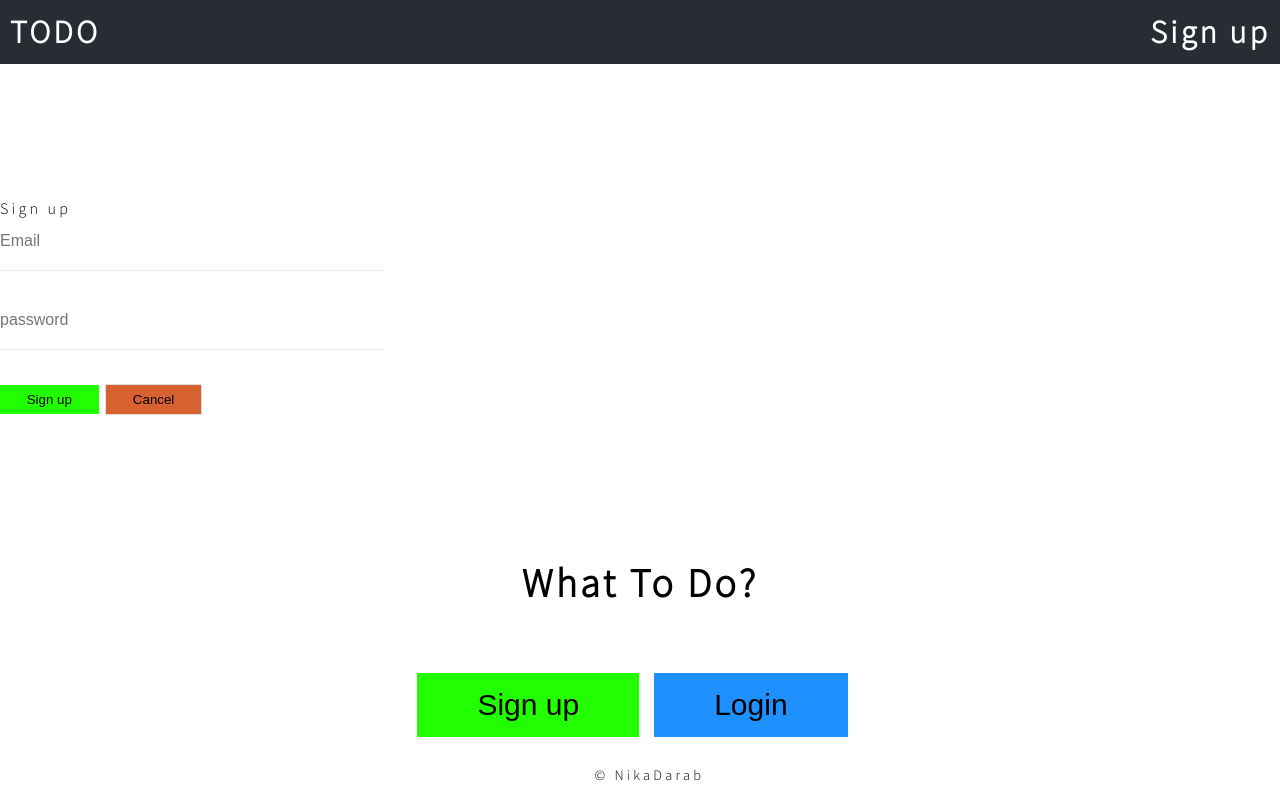
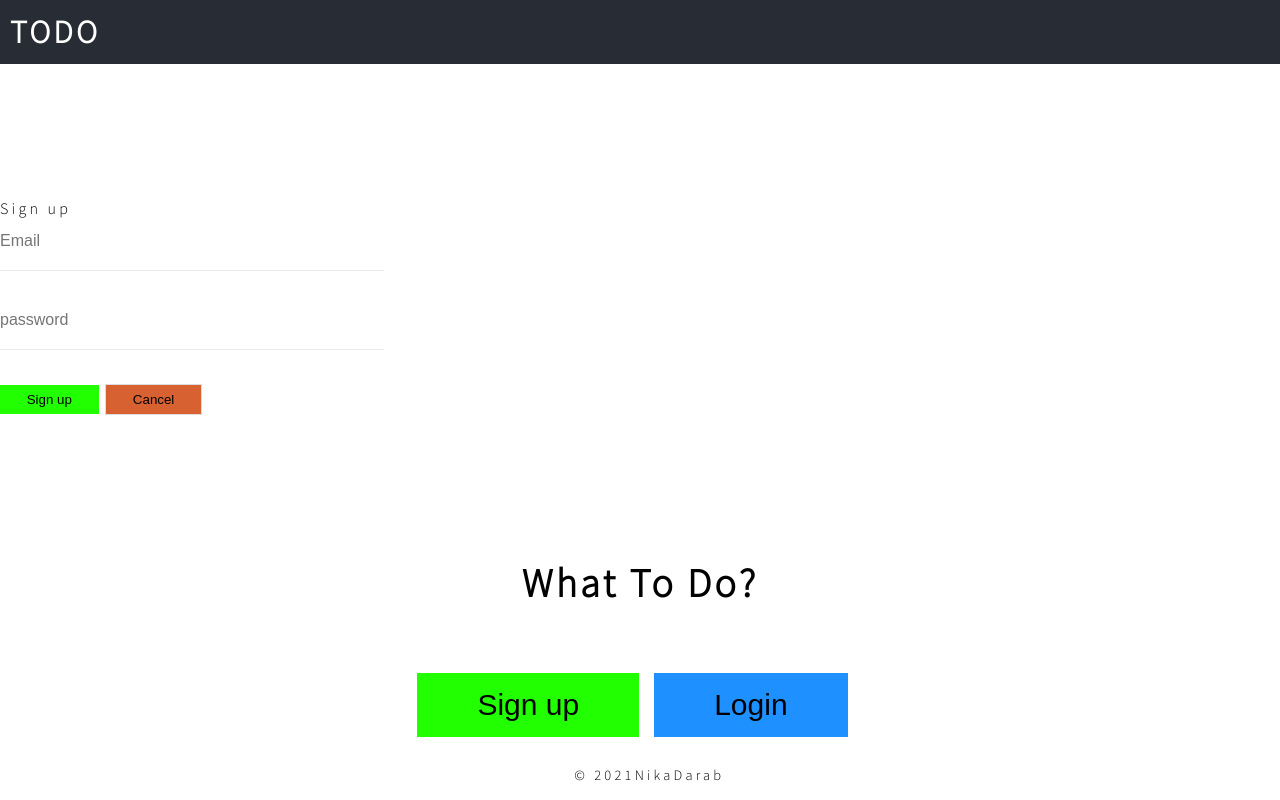
Before and after one commit to NikaDarab/todo, a React (Create React App) app: page /register in a window 1280 px wide. Built offline with nearby package versions, Linux system fonts and the light colour scheme.

Commit message:
removed signup from headeR

```diff
--- a/src/components/Footer/Footer.js
+++ b/src/components/Footer/Footer.js
@@ -3,7 +3,7 @@ let Footer = () => {
     <>
       <footer id="footer">
         <ul className="copyright">
-          <li>&copy; NikaDarab</li>
+          <li>&copy; 2021NikaDarab</li>
         </ul>
       </footer>
     </>
--- a/src/components/Header.js/Header.js
+++ b/src/components/Header.js/Header.js
@@ -10,7 +10,7 @@ let Header = () => {
           <li>TODO</li>
 
           <li className="auth-link" onClick={logout}>
-            {user ? "Logout" : "Sign up"}
+            {user ? "Logout" : null}
           </li>
         </h1>
       </header>
```
Also changed, not shown: 1 other file (tests, documents, lock files or other folders).
